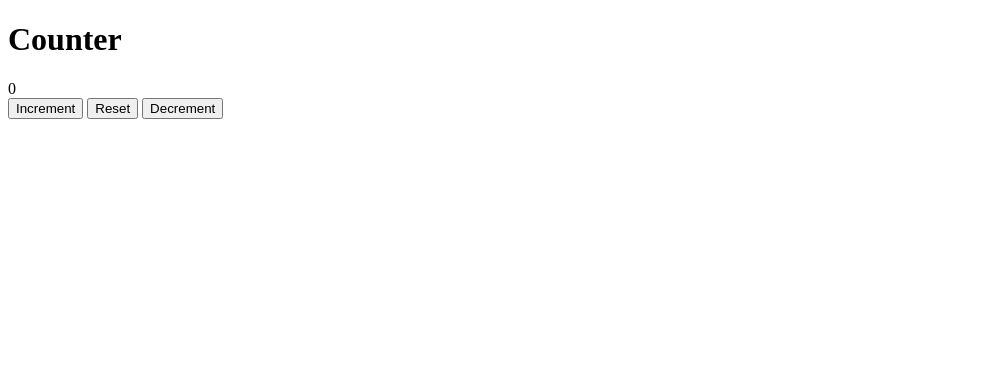
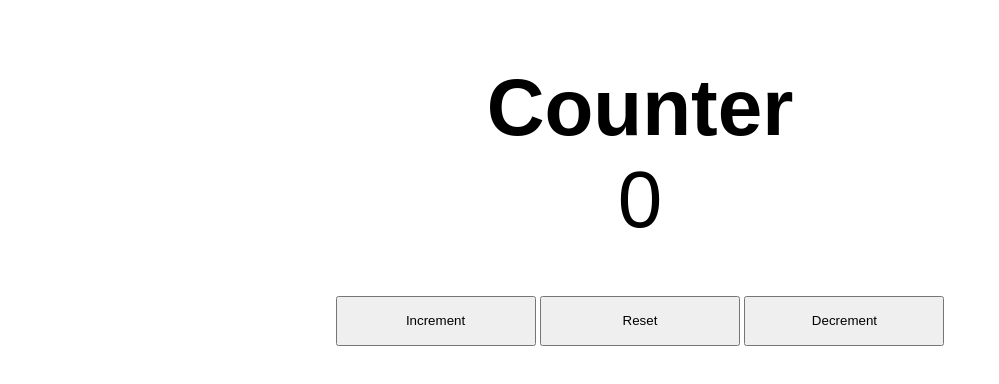
Before and after one commit to H0sc/Counter, a website: page index.html in a window 1280 px wide. Shown: the whole page, without its empty margins (0-999 px from the left). Drawn offline with Linux system fonts and the light colour scheme.

Commit message:
minimal styling done

```diff
--- a/index.html
+++ b/index.html
@@ -1,16 +1,21 @@
 <!DOCTYPE html>
 <html lang="en">
   <head>
-    <meta charset="UTF-8">
-    <meta name="viewport" content="width=device-width, initial-scale=1.0">
+    <meta charset="UTF-8" />
+    <meta name="viewport" content="width=device-width, initial-scale=1.0" />
     <title>Document</title>
     <script type="module" src="./index.js"></script>
+    <link rel="stylesheet" href="./style.css" />
   </head>
   <body>
+    <div class="app">
       <h1>Counter</h1>
       <div id="count">0</div>
+      <div class="buttons">
         <button id="increment">Increment</button>
         <button id="reset">Reset</button>
         <button id="decrement">Decrement</button>
+      </div>
+    </div>
   </body>
 </html>
--- /dev/null
+++ b/style.css
@@ -0,0 +1,22 @@
+.app {
+  display: flex;
+  flex-direction: column;
+  align-items: center;
+  flex-wrap: wrap;
+  font-family: Arial, Helvetica, sans-serif;
+}
+
+h1 {
+    font-size: 5em;
+    margin-bottom: 0;
+}
+
+button {
+  width: 200px;
+  height: 50px;
+}
+
+#count {
+    margin-bottom: 50px;
+    font-size: 5em;
+}
```
Lines whose indentation alone changed are shown as unchanged.
